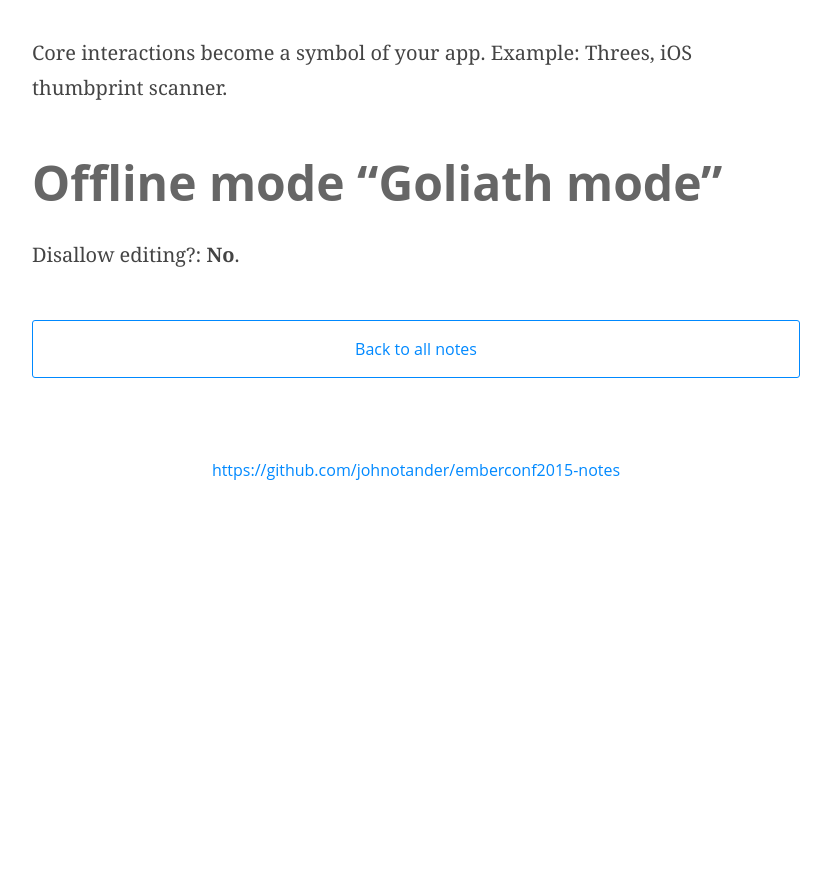
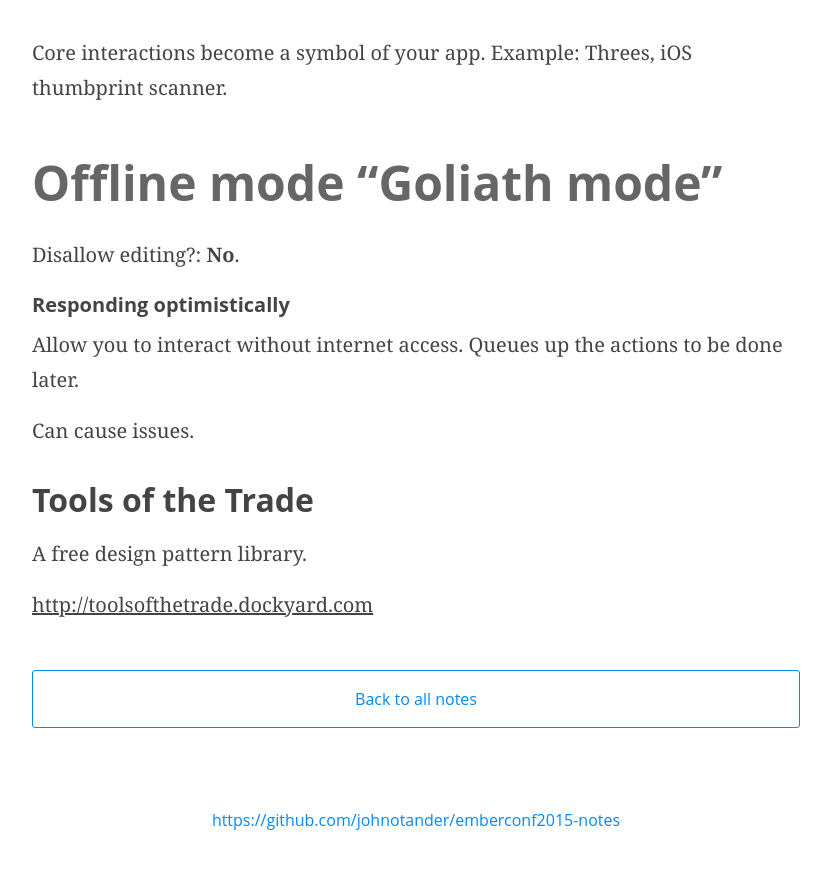
Before and after one commit to johno/emberconf2015-notes, a Jekyll site: the page built from _posts/2015-03-03-designing.markdown, in a window 1280 px wide and 900 px high, scrolled down 1845 px. Shown: the top 869 px of the window, without its empty margins (224-1055 px from the left). Built offline with Jekyll 4.4.1, drawn with Linux system fonts in a browser that asks for light colours; before the commit the page ends 2395 px from its top, so only the background shows below that.

Commit message:
Add notes

```diff
--- a/_posts/2015-03-03-designing.markdown
+++ b/_posts/2015-03-03-designing.markdown
@@ -59,3 +59,15 @@ Core interactions become a symbol of your app. Example: Threes, iOS thumbprint s
 ### Offline mode "Goliath mode"
 
 Disallow editing?: __No__.
+
+#### Responding optimistically
+
+Allow you to interact without internet access. Queues up the actions to be done later.
+
+Can cause issues.
+
+# Tools of the Trade
+
+A free design pattern library.
+
+<http://toolsofthetrade.dockyard.com>
```
